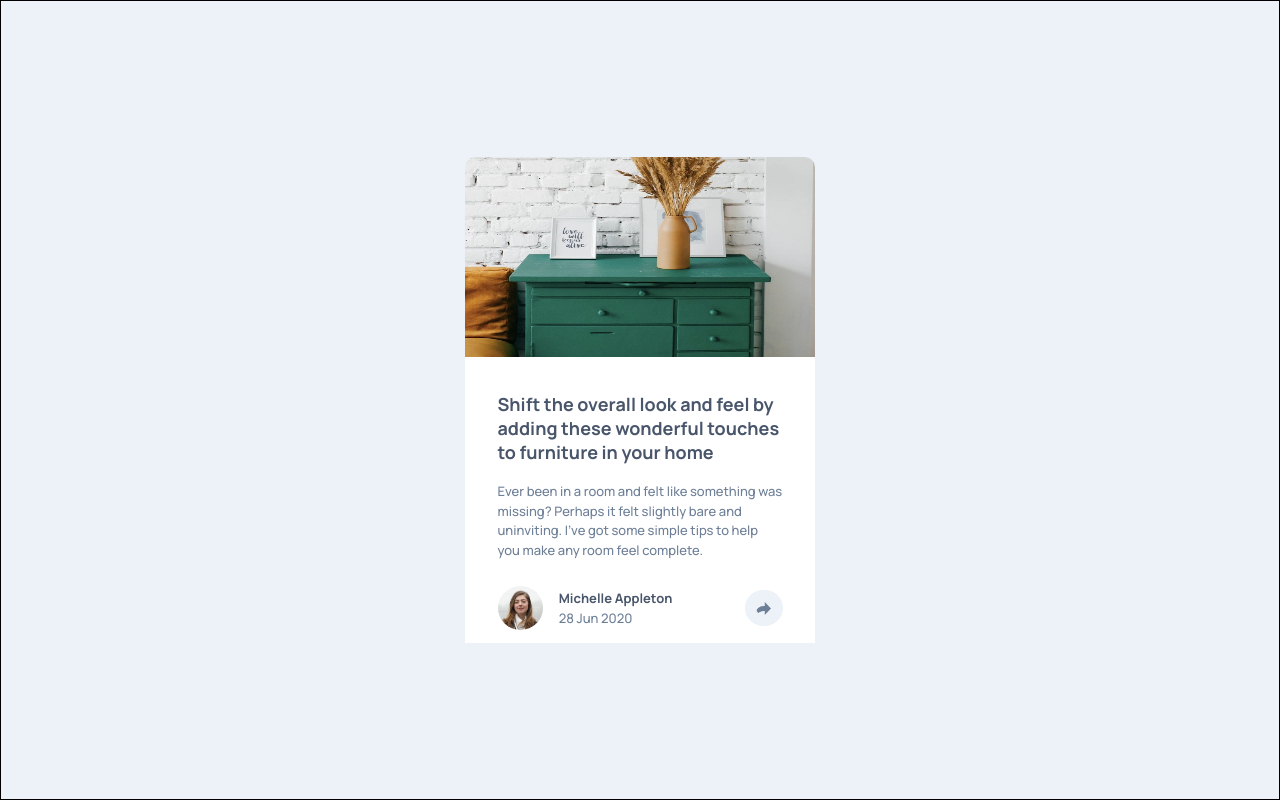
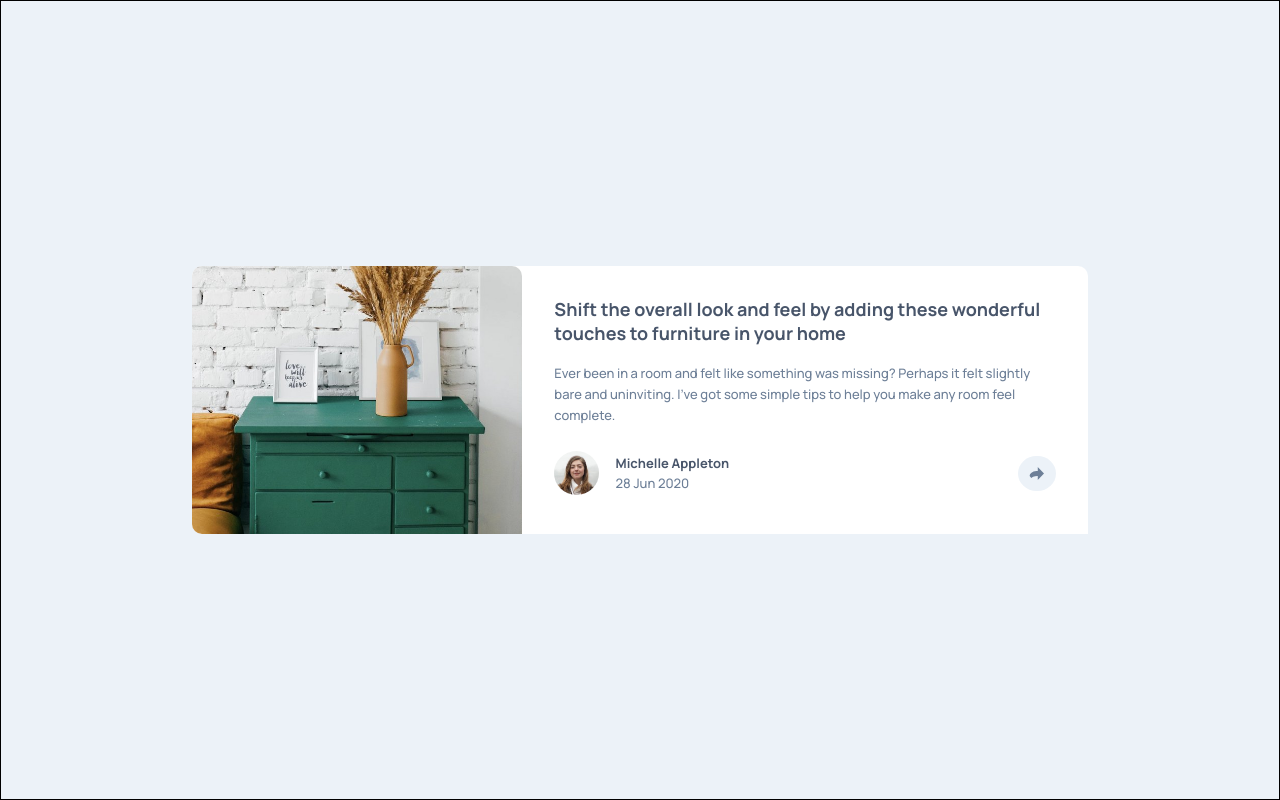
Before and after one commit to UloakuObi/article-preview-component, a React (Vite) app: page / in a window 1280 px wide. Built offline with nearby package versions, Linux system fonts and the light colour scheme.

Commit message:
Update styles

```diff
--- a/src/App.jsx
+++ b/src/App.jsx
@@ -8,7 +8,7 @@ export default function App() {
     return (
         <section className="article-card">
 
-            <div>
+            <div className="main-img-wrapper">
                 <img className="main-img" src={drawers} alt="A green bedside drawer with a flower vase and portraits on top"/>
             </div>
 
--- a/styles.css
+++ b/styles.css
@@ -87,7 +87,7 @@ section.article-card,
     /* border: 1px solid red; */
     display: flex;
     flex-direction: column;
-    gap: .125em;
+    gap: .15em;
     margin-left: 1.25em;
 
     /* height: 50px; */
@@ -129,7 +129,7 @@ article > h1 {
 }
 
 article > p {
-    line-height: 1.5;
+    line-height: 1.6;
 }
 
 .share-icon {
@@ -137,3 +137,41 @@ article > p {
     background-color: hsl(var(--clr-gray-light));
     border-radius: 50%;
 }
+
+@media (min-width: 1020px) {
+    section.article-card {
+        flex-direction: row;
+        min-width: clamp(70vw, 38rem,75vw);
+    }
+
+    /* section.article-card > * {
+        flex: 1;
+    } */
+
+    section.article-card,
+    .main-img {
+        border-top-left-radius: 10px;
+        border-bottom-left-radius: 10px;
+        border-top-right-radius: none;
+        border-bottom-right-radius: none;
+
+    }
+
+    .main-img {
+        border-top-right-radius: none;
+        border-bottom-right-radius: none;
+        width: 100%;
+        height: 100%;
+        object-fit: cover;
+        object-position: left;
+
+    }
+
+    .main-img-wrapper {
+        min-width: calc(100% - 85%);
+        min-height: 100%;
+        overflow: hidden;
+    }
+
+
+}
```
